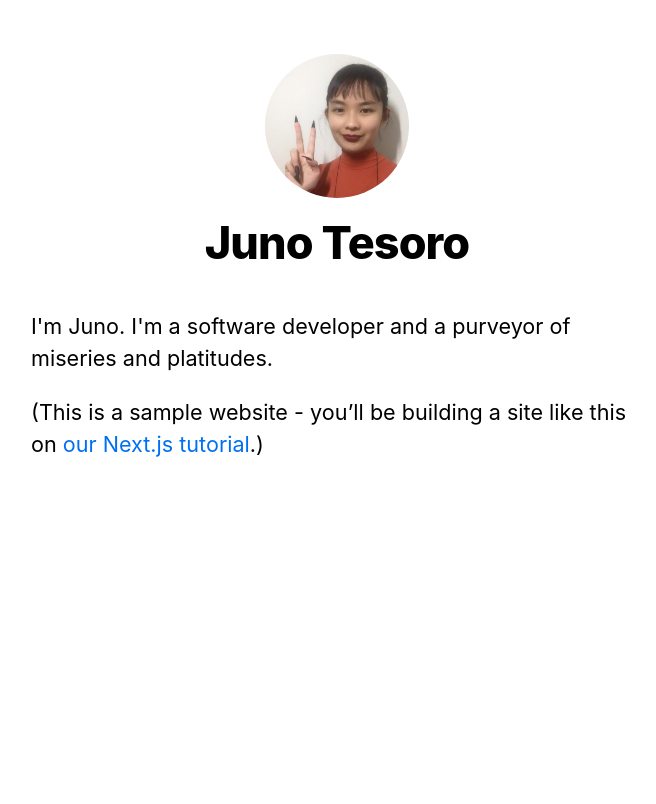
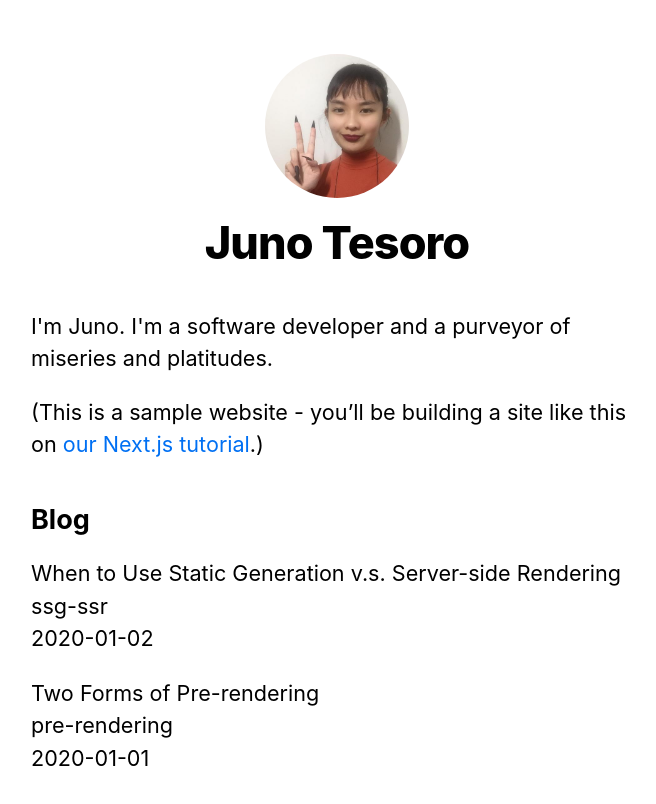
Before and after one commit to jmtes/nextjs-basics, a Next.js app in the folder nextjs-blog/: page / in a window 1280 px wide. Shown: the top 804 px of the page, without its empty margins (303-959 px from the left). Built offline with nearby package versions, Linux system fonts and the light colour scheme.

Commit message:
Statically generate homepage

```diff
--- /dev/null
+++ b/nextjs-blog/lib/posts.js
@@ -0,0 +1,35 @@
+import fs from 'fs';
+import path from 'path';
+import matter from 'gray-matter';
+
+const postsDirectory = path.join(process.cwd(), 'posts');
+
+export function getSortedPostsData() {
+  // Get file names under /posts
+  const fileNames = fs.readdirSync(postsDirectory);
+  const allPostsData = fileNames.map((fileName) => {
+    // Remove ".md" from file name to get id
+    const id = fileName.replace(/\.md$/, '');
+
+    // Read markdown file as string
+    const fullPath = path.join(postsDirectory, fileName);
+    const fileContents = fs.readFileSync(fullPath, 'utf8');
+
+    // Use gray-matter to parse the post metadata section
+    const matterResult = matter(fileContents);
+
+    // Combine the data with the id
+    return {
+      id,
+      ...matterResult.data
+    };
+  });
+  // Sort posts by date
+  return allPostsData.sort((a, b) => {
+    if (a.date < b.date) {
+      return 1;
+    } else {
+      return -1;
+    }
+  });
+}
--- a/nextjs-blog/pages/index.js
+++ b/nextjs-blog/pages/index.js
@@ -3,6 +3,8 @@
 
 import Layout, { siteTitle } from '../components/layout';
 import utilStyles from '../styles/utils.module.css';
+
+import { getSortedPostsData } from '../lib/posts';
 
 // LINKS
 // In the h1, a Link component is used to wrap an a tag to allow for
@@ -69,7 +71,7 @@
 
 // For more, see the CSS section of the Next.js documentation.
 
-const Home = () => (
+const Home = ({ allPostsData }) => (
   <Layout home>
     <Head>
       <title>{siteTitle}</title>
@@ -84,7 +86,75 @@
         <a href='https://nextjs.org/learn'>our Next.js tutorial</a>.)
       </p>
     </section>
+    <section className={`${utilStyles.headingMd} ${utilStyles.padding1px}`}>
+      <h2 className={utilStyles.headingLg}>Blog</h2>
+      <ul className={utilStyles.list}>
+        {allPostsData.map(({ id, date, title }) => (
+          <li className={utilStyles.listItem} key={id}>
+            {title}
+            <br />
+            {id}
+            <br />
+            {date}
+          </li>
+        ))}
+      </ul>
+    </section>
   </Layout>
 );
 
+// STATIC GENERATION
+// Pages will be generated during build time and reused for each request.
+// Can be done with or without data.
+
+// Use static generation as opposed to server-side rendering whenever you
+// can! As a rule of thumb you should only use server-side rendering if
+// your page contains data that needs to be constantly updated or that
+// changes on every request.
+
+// STATIC GENERATION WITH DATA
+// For some pages, you might not be able to render the HTML without fetching
+// some external data first.
+// You might need to access the file system, fetch from an external API,
+// query your DB, etc. at build time.
+
+// This is when getStaticProps comes in!
+// It's an async function exported alongside a page component that runs at
+// build time in production. Inside it you can fetch external data and
+// return an object containing a `props` key, which, as you may be able to
+// guess, will be passed to the page component as props.
+
+// Essentially, getStaticProps tells Next.js, "Hey, this page has some data
+// dependencies, so when you pre-render this page at build time, make sure
+// to resolve them first!"
+
+// See below for an example on how to use getStaticProps!
+
+export const getStaticProps = async () => {
+  const allPostsData = getSortedPostsData();
+
+  return { props: { allPostsData } };
+
+  // Example to fetch from external API
+  // Next.js polyfills fetch on both the client and server, so you don't
+  // have to worry about importing it!
+  const res = await fetch('..');
+  return res.json();
+
+  // You can do Prisma queries here too, I imagine!
+  // getStaticProps only ever runs on the server-side, which means you can
+  // write code sich as direct database queries without them being sent to
+  // browsers!
+  // Ooh, this means you can probably use this to use the Imgur API or
+  // something without having to expose your key/token in the client-side
+  // code!
+};
+
+// Note that, because getStaticProps is meant to be run at build time, you
+// won't be able to use data that's only available during request time, such
+// as query parameters or HTTP headers.
+
+// It's also worth noting that getStaticProps can only be exported from a
+// page (that is, a file under the top-level pages directory).
+
 export default Home;
```
